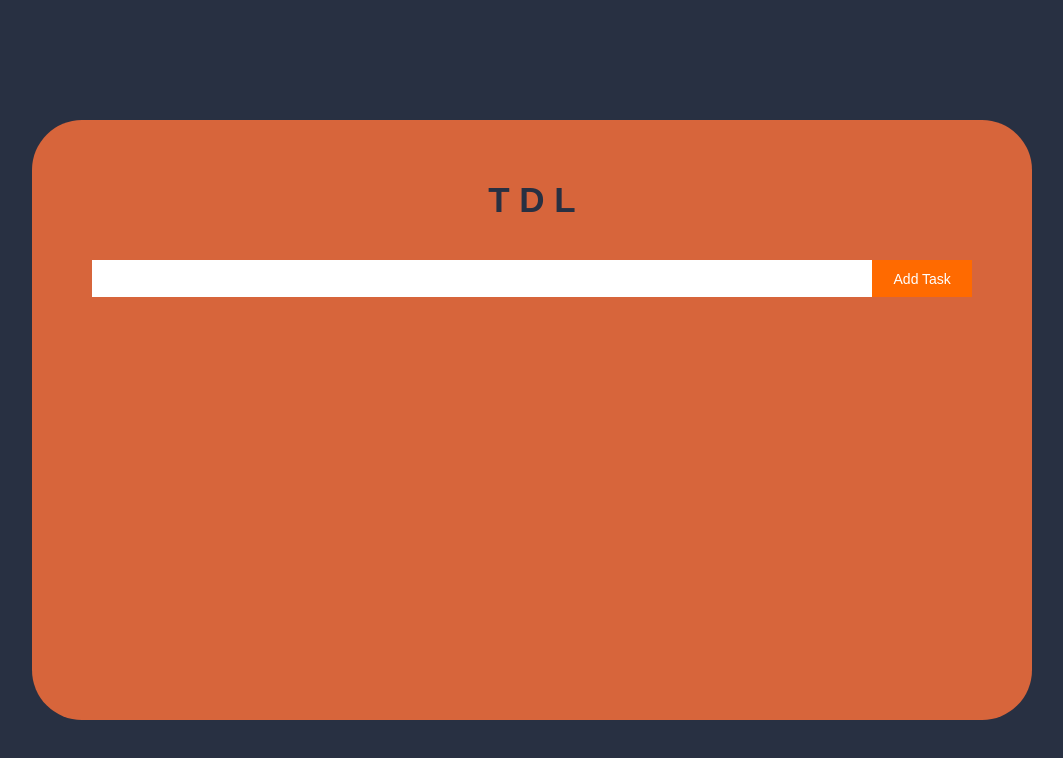
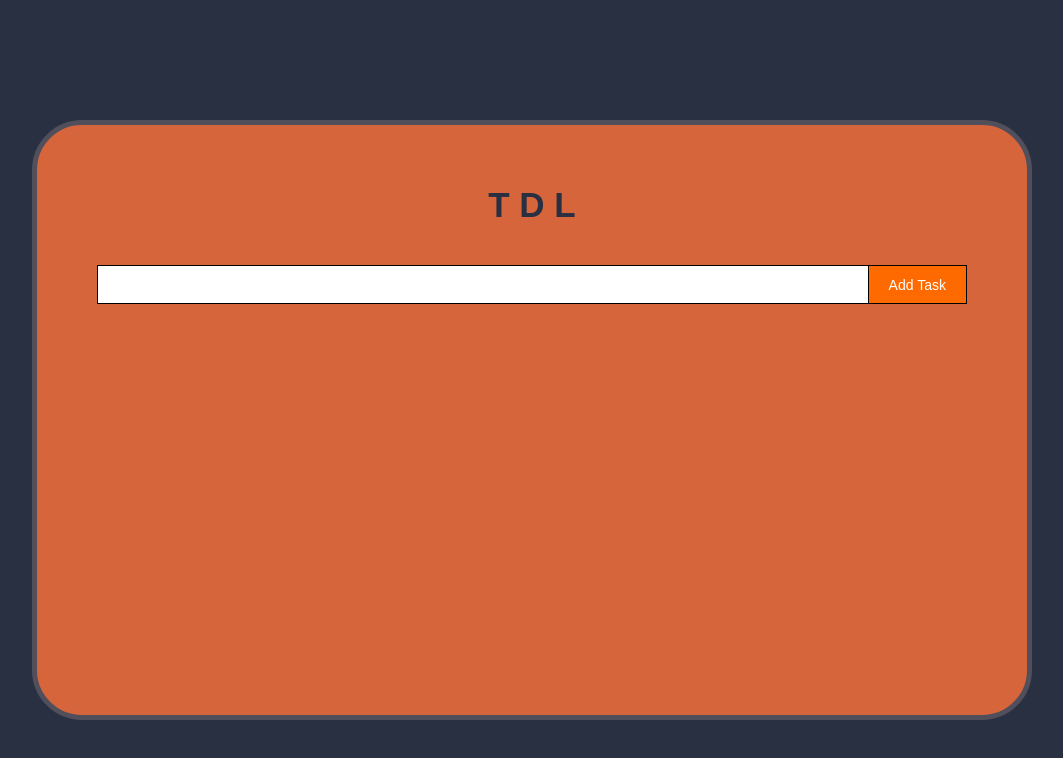
Before and after one commit to toodyann/tod-to-do-list, a plain HTML site: page index.html in a window 1280 px wide. Shown: the whole page, without its empty margins (108-1171 px from the left). Drawn offline with Linux system fonts and the light colour scheme.

Commit message:
fix bugs,beta v1.1

```diff
--- a/css/main.css
+++ b/css/main.css
@@ -12,6 +12,7 @@ html,body {
     height:600px;
     padding: 60px;
     box-sizing: border-box;
+    border: 5px solid rgb(81, 79, 91);
 
 }
 
@@ -26,10 +27,6 @@ html,body {
     display: flex;
     justify-items: center;
     justify-content: center;
-
-
-
-    border: #283042;
 }
 
 .inputContainer{
@@ -44,14 +41,15 @@ html,body {
     width: calc(100% - 100px);
     height: 35px;
     background-color: #ffffff;
-    border: 0;
+    border: 1px solid #000;
+    border-right: none;
 }
 
 .mainButton{
     color: white;
     background-color: rgb(255, 106, 0);
-    border: 0;
     cursor: pointer;
+    border: 1px solid #000;
     transition: ease 0.2s ;
 
     width: 100px;
```
